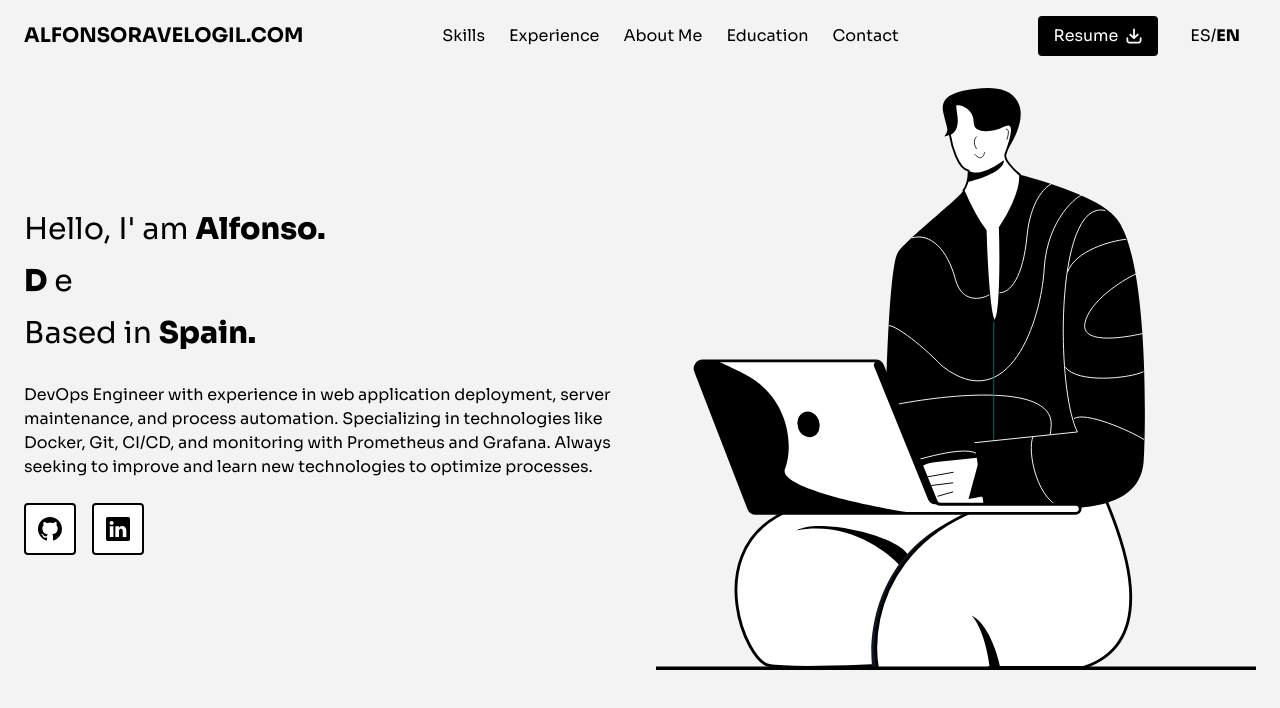
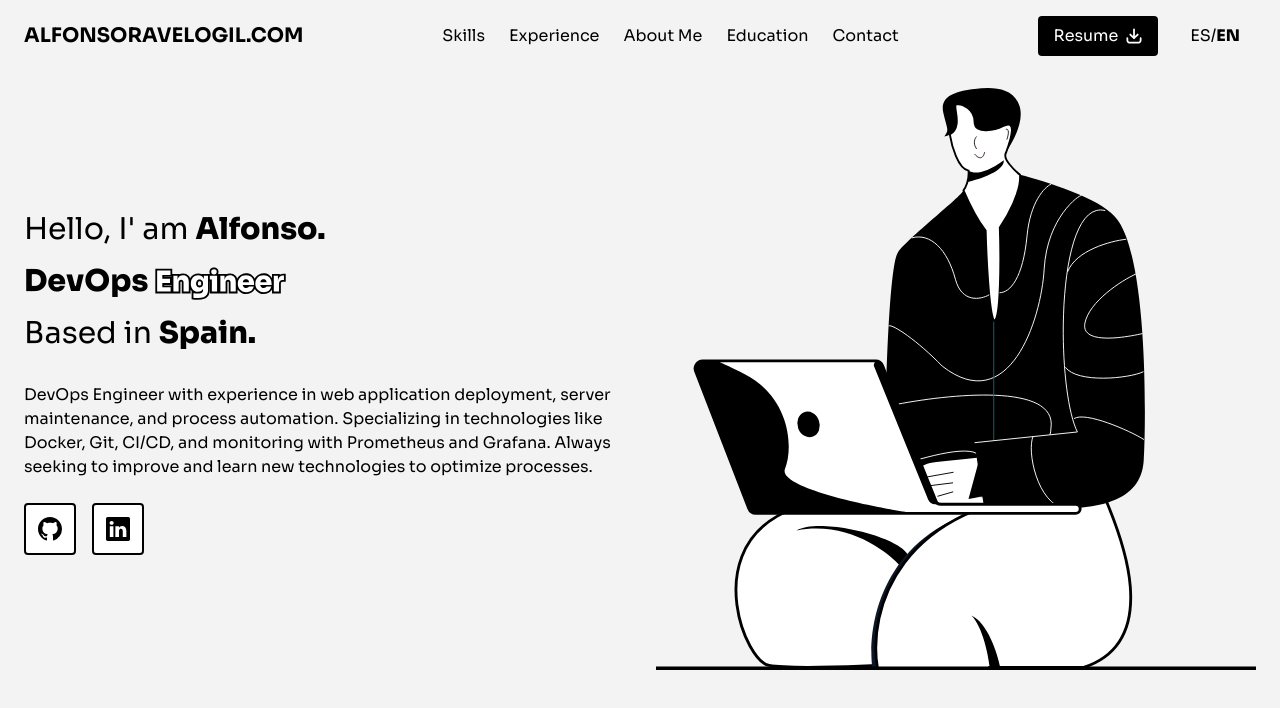
Before and after one commit to kingAlfy/portfolio-2025, a React (Vite) app: page / in a window 1280 px wide. Shown: the top 708 px of the page. Built offline with nearby package versions, Linux system fonts and the light colour scheme.

Commit message:
feat: add stroke text

```diff
--- a/src/components/Main.jsx
+++ b/src/components/Main.jsx
@@ -1,6 +1,7 @@
 import { useClientLanguage } from '../contexts/ClientLanguageContext';
 import { useLoadJsonDB } from '../contexts/LoadJsonDBContext';
 import SocialNetworkButton from './ui/SocialNetworkButton';
+
 const Main = () => {
 
     const { clientLanguage } = useClientLanguage();
@@ -9,6 +10,8 @@ const Main = () => {
     if (loading) {
         return <div>Loading...</div>;
     }
+
+
 
     console.log(resumeData.resume.currentPosition);
 
@@ -19,7 +22,7 @@ const Main = () => {
                     <header className="text-3xl font-regular leading-13">
                         {resumeData.main.greeting} <span className="font-extrabold">{resumeData.resume.name.split(' ')[0]}.</span>
                         <br />
-                        <span className="font-extrabold">{resumeData.resume.currentPosition[0]}</span> {resumeData.resume.currentPosition[1]}
+                        <span className="font-extrabold">{resumeData.resume.currentPosition[0]}</span> <img src={resumeData.main.positionSVG} alt="Engineer" className="inline-block h-[1.1em] w-auto align-text-bottom" />
                         <br />
                         {resumeData.main.basedIn} <span className="font-extrabold">{resumeData.main.basedIn && resumeData.resume.address.split(',')[1]+"."}</span>
                     </header>
--- a/src/utils/resumeEN.json
+++ b/src/utils/resumeEN.json
@@ -53,12 +53,13 @@
         "name": "Alfonso Ravelo Gil",
         "email": "al2367.arg@gmail.com",
         "address": "Valladolid, Spain",
-        "currentPosition": "DevOps Engineer"
+        "currentPosition": ["DevOps", "Engineer"]
     },
     "main": {
         "greeting": "Hello, I' am",
         "description": "DevOps Engineer with experience in web application deployment, server maintenance, and process automation. Specializing in technologies like Docker, Git, CI/CD, and monitoring with Prometheus and Grafana. Always seeking to improve and learn new technologies to optimize processes.",
-        "basedIn": "Based in"
+        "basedIn": "Based in",
+        "positionSVG": "/src/assets/texts/Engineer.svg"
     },
     "education": [
         {
--- a/src/utils/resumeES.json
+++ b/src/utils/resumeES.json
@@ -56,7 +56,8 @@
     },
     "main": {
         "greeting": "¡Hola!, Soy",
-        "description": "DevOps Engineer con experiencia en despliegue de aplicaciones web, mantenimiento de servidores y automatización de procesos. Especializando en tecnologías como Docker, Git, CI/CD y monitoreo con Prometheus y Grafana. Siempre buscando mejorar y aprender nuevas tecnologías para optimizar procesos."
+        "description": "DevOps Engineer con experiencia en despliegue de aplicaciones web, mantenimiento de servidores y automatización de procesos. Especializando en tecnologías como Docker, Git, CI/CD y monitoreo con Prometheus y Grafana. Siempre buscando mejorar y aprender nuevas tecnologías para optimizar procesos.",
+        "positionSVG": "/src/assets/texts/Engineer.svg"
     },
     "education": [
         {
```
Also changed, not shown: src/assets/texts/Engineer.svg (added).
